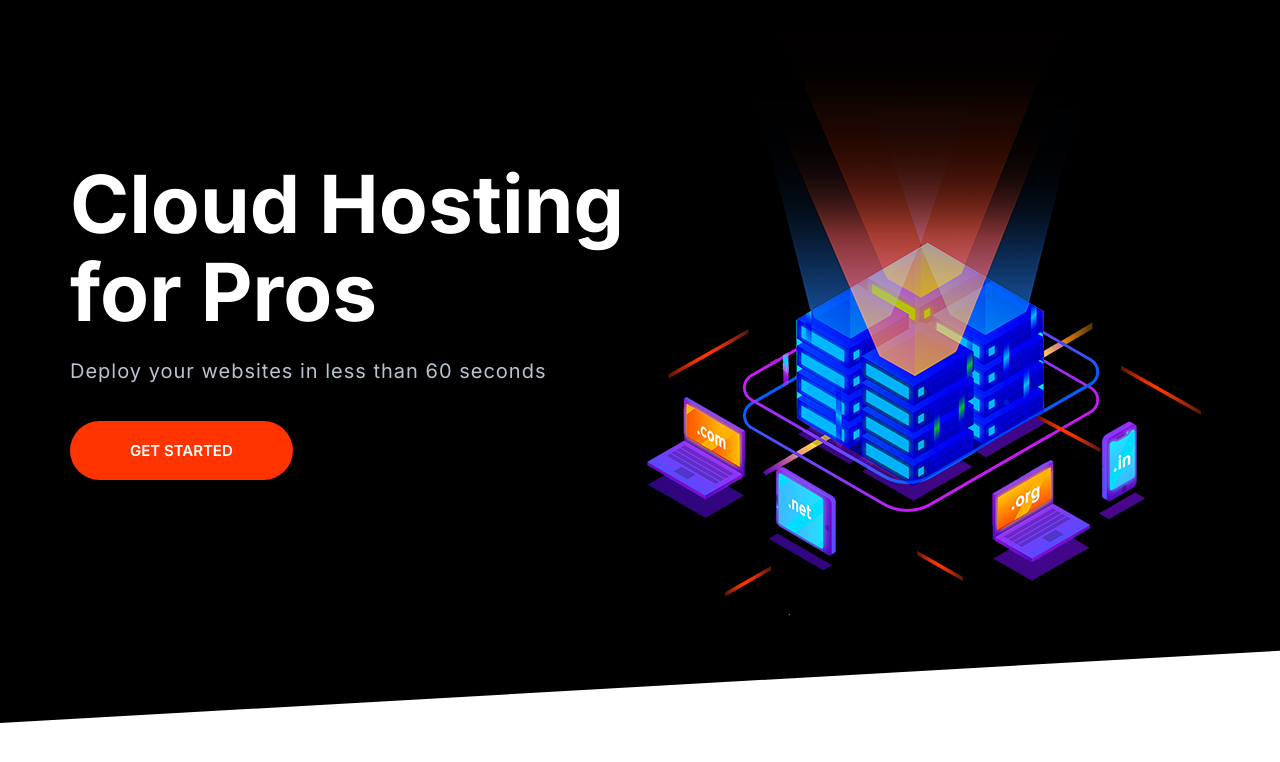
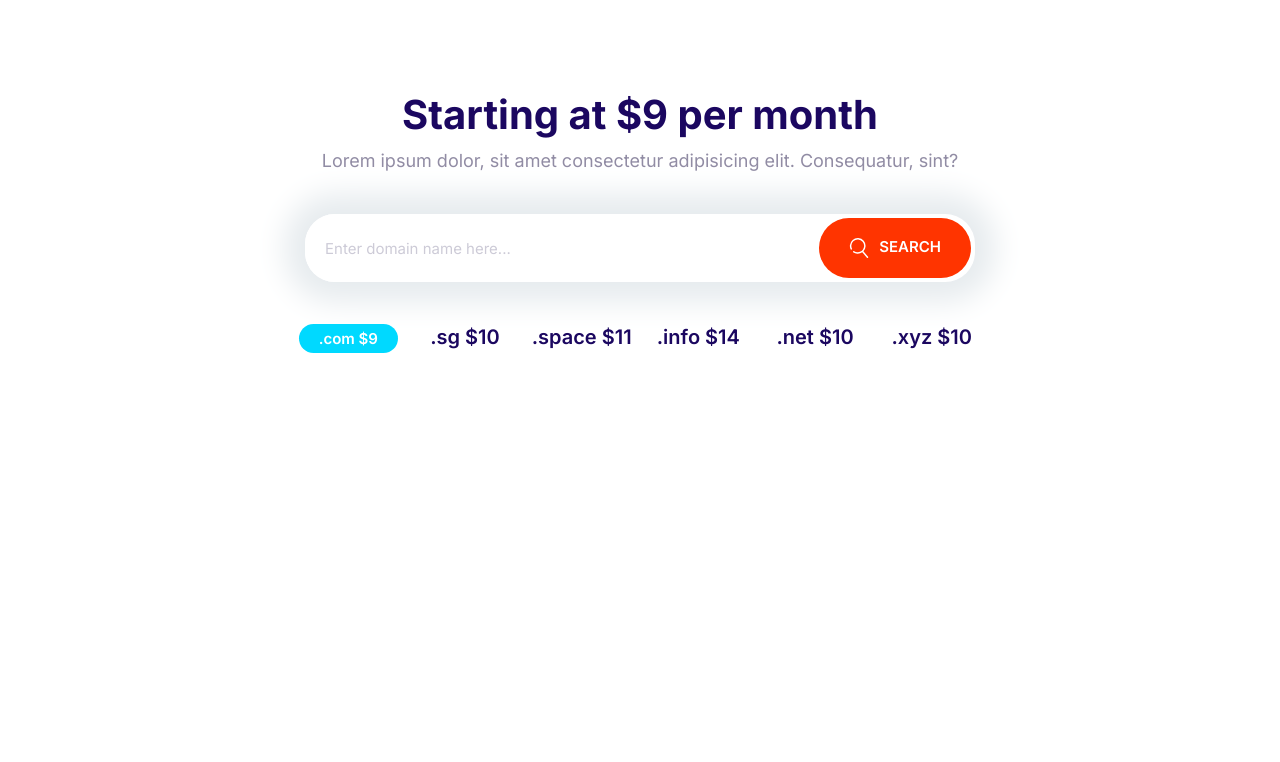
Before and after one commit to lgrizo/moshify, a plain HTML site: page index.html in a window 1280 px wide. Drawn offline with Linux system fonts and the light colour scheme.

Commit message:
Build domain block

```diff
--- a/css/styles.css
+++ b/css/styles.css
@@ -203,10 +203,18 @@ a {
  font-size: 1.8rem;
  font-weight: 600;
  margin: 1rem 0;
+ outline: 0;
  padding: 2rem 3rem;
  text-align: center;
  text-transform: uppercase;
  white-space: nowrap;
+}
+
+.btn .icon {
+    width: 2rem;
+    height: 2rem;
+    margin-right: 1rem;
+    vertical-align: middle;
 }
 
 .btn--primary {
@@ -283,7 +291,7 @@ a {
 .input-group .input {
     border: 0;
     flex-grow: 1;
-    padding: 1.5rem 1rem;
+    padding: 1.5rem 2rem;
 }
 
 .input-group .btn {
@@ -692,3 +700,29 @@ a {
         align-self: center;
     }
 }
+
+/* Domain Block */
+.block-domain .input-group {
+    box-shadow: 0 0 30px 20px #e6ebee;
+    border: 0;
+    margin: 4rem auto;
+    max-width: 670px;
+
+}
+
+.block-domain__prices {
+    display: grid;
+    grid-template-columns: repeat(3, 1fr);
+    grid-template-rows: repeat(2, 6rem);
+    font-size: 2rem;
+    font-weight: 600;
+    justify-items: center;
+    max-width: 700px;
+    margin: 0 auto;
+}
+
+@media screen and (min-width: 768px) {
+    .block-domain__prices {
+        grid-template-columns: repeat(auto-fit, minmax(10rem, 1fr));
+    }
+}
--- a/index.html
+++ b/index.html
@@ -14,27 +14,34 @@
   <link rel="stylesheet" href="css/normalize.css" />
   <link rel="stylesheet" href="css/styles.css" />
   <body>
-    <section class="block block--dark block--skewed-left hero">
-      <header class="container grid grid--1x2">
-        <div class="block__header hero__content">
-          <h1 class="block__heading">Cloud Hosting for Pros</h1>
-          <p class="hero__tagline">
-            Deploy your websites in less than 60 seconds
-          </p>
-          <a href="" class="btn btn--accent btn--stretched">Get Started</a>
-        </div>
-        <picture>
-          <source
-            type="image/webp"
-            scrset="images/banner.webp 1x, images/banner@2x.webp 2x"
-          />
-          <source
-            type="image/png"
-            scrset="images/banner.png 1x, images/banner@2x.png 2x"
-          />
-          <img class="hero__image" src="images/banner.png" alt=""
-        </picture>
+    <section class="block container block-domain">
+      <header class="block__header">
+        <h2>Starting at $9 per month</h2>
+        <p>
+          Lorem ipsum dolor, sit amet consectetur adipisicing elit. Consequatur,
+          sint?
+        </p>
       </header>
+      <div class="input-group">
+        <input
+          type="text"
+          class="input"
+          placeholder="Enter domain name here..."
+        />
+        <button class="btn btn--accent">
+          <svg class="icon icon--white">
+            <use xlink:href="images/sprite.svg#search"></use></svg
+          >Search
+        </button>
+      </div>
+      <ul class="list block-domain__prices">
+        <li><span class="badge badge--secondary">.com $9</span></li>
+        <li>.sg $10</li>
+        <li>.space $11</li>
+        <li>.info $14</li>
+        <li>.net $10</li>
+        <li>.xyz $10</li>
+      </ul>
     </section>
     <script src="js/main.js"></script>
   </body>
```
Also changed, not shown: 1 other file.
